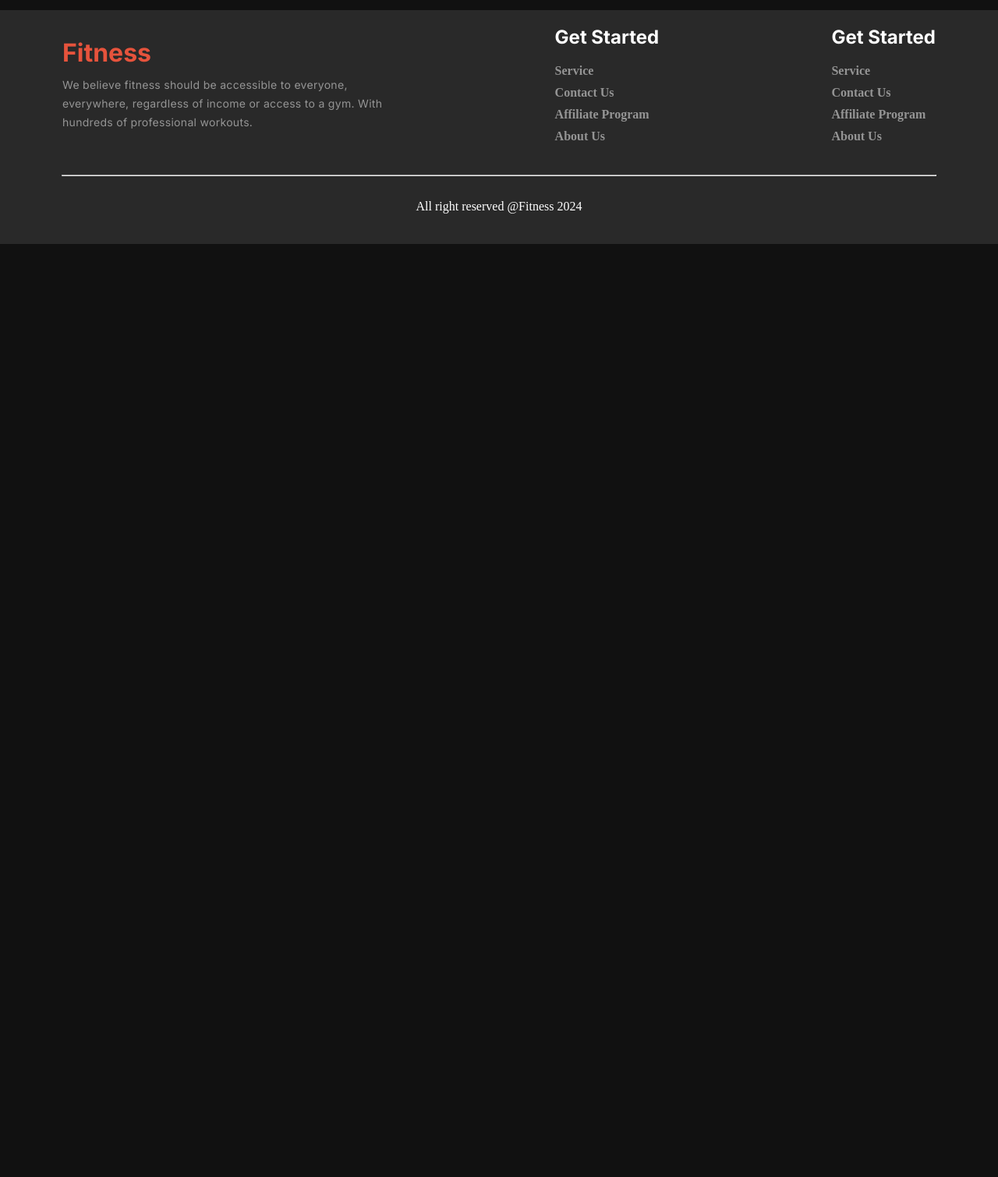
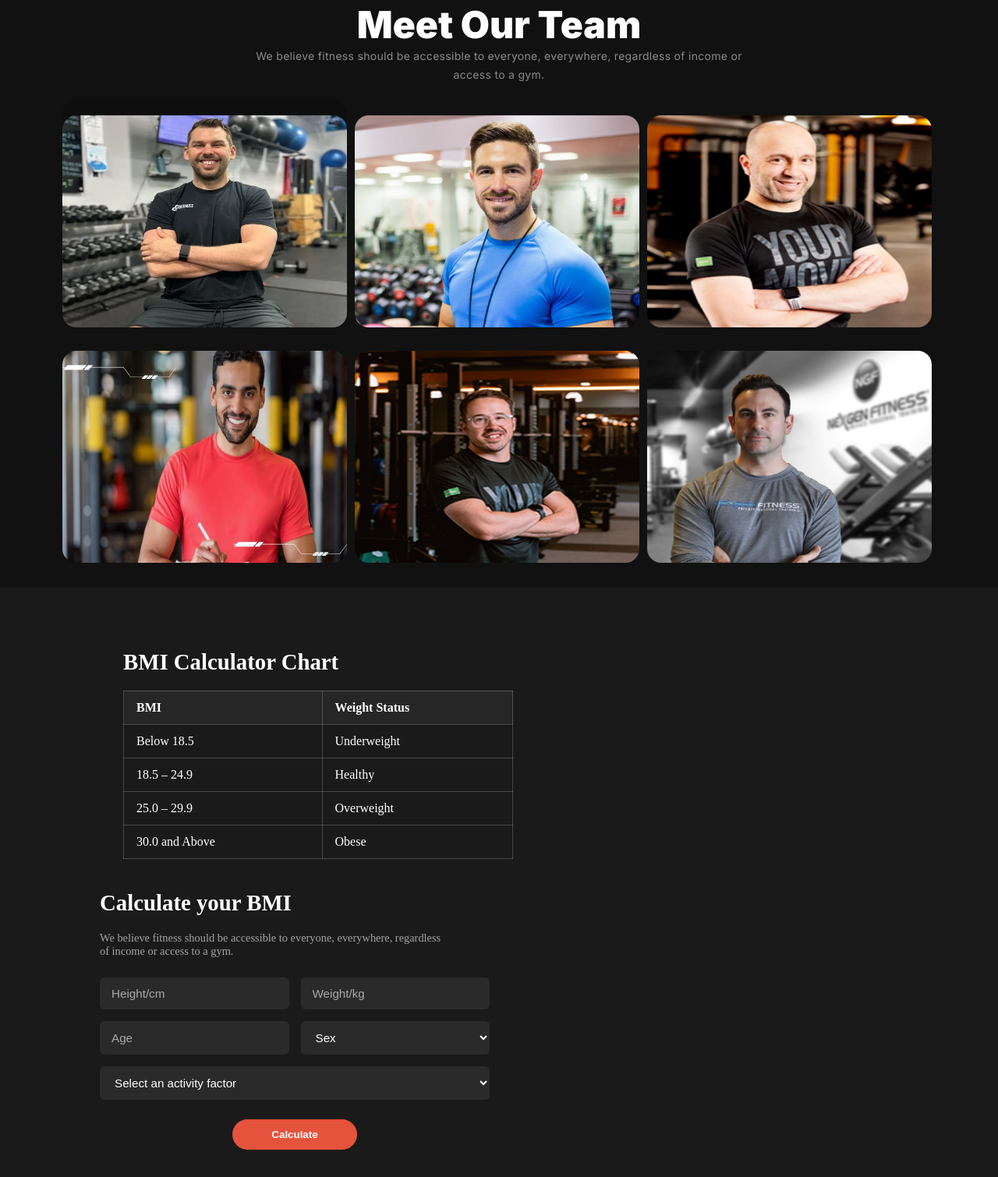
Before and after one commit to fazlerabbi13/Responsive-WebApp, a plain HTML site: page index.html in a window 1280 px wide. Shown: the part 1510-3020 px from the top of the page at 78% size. Before the commit the page ends 1823 px from the top, so only its background shows below. Drawn offline with Linux system fonts and the light colour scheme; a web font is replaced by a local one.

Commit message:
BMI section is completed.

```diff
--- a/index.html
+++ b/index.html
@@ -143,6 +143,94 @@
                 <img class="run-image" src="images/run.jpg" alt="">
             </div>
         </section>
+
+        <!-- meet section -->
+
+        <section class="meet">
+            <div class="meet-content">
+                <div class="meet-h-p">
+                    <h1 class="meet-h">Meet Our Team</h1>
+                    <p class="meet-p">
+                        We believe fitness should be accessible to everyone, everywhere, regardless of income or <br>
+                        access to a gym.
+                    </p>
+                </div>
+                <div class="meet-img">
+                    <img class="meet-img" src="images/trainer1.png" alt="">
+                    <img class="meet-img" src="images/trainer2.png" alt="">
+                    <img class="meet-img" src="images/trainer3.png" alt="">
+                    <img class="meet-img" src="images/trainer4.png" alt="">
+                    <img class="meet-img" src="images/trainer5.png" alt="">
+                    <img class="meet-img" src="images/trainer6.png" alt="">
+                </div>
+            </div>
+        </section>
+        <!-- BMI -->
+
+        <section class="bmi-section">
+  <div class="bmi-chart">
+    <h2>BMI Calculator Chart</h2>
+    <table>
+      <thead>
+        <tr>
+          <th>BMI</th>
+          <th>Weight Status</th>
+        </tr>
+      </thead>
+      <tbody>
+        <tr>
+          <td>Below 18.5</td>
+          <td>Underweight</td>
+        </tr>
+        <tr>
+          <td>18.5 – 24.9</td>
+          <td>Healthy</td>
+        </tr>
+        <tr>
+          <td>25.0 – 29.9</td>
+          <td>Overweight</td>
+        </tr>
+        <tr>
+          <td>30.0 and Above</td>
+          <td>Obese</td>
+        </tr>
+      </tbody>
+    </table>
+  </div>
+
+  <div class="bmi-calculator">
+    <h2>Calculate your BMI</h2>
+    <p>
+      We believe fitness should be accessible to everyone, everywhere, regardless of income or access to a gym.
+    </p>
+
+    <form class="bmi-form">
+      <div class="form-row">
+        <input type="number" placeholder="Height/cm" />
+        <input type="number" placeholder="Weight/kg" />
+      </div>
+      <div class="form-row">
+        <input type="number" placeholder="Age" />
+        <select>
+          <option>Sex</option>
+          <option>Male</option>
+          <option>Female</option>
+        </select>
+      </div>
+      <select class="activity">
+        <option>Select an activity factor</option>
+        <option>Sedentary</option>
+        <option>Lightly Active</option>
+        <option>Moderately Active</option>
+        <option>Very Active</option>
+      </select>
+
+      <button type="button" class="calculate-btn">Calculate</button>
+    </form>
+  </div>
+</section>
+
+
     </main>
     <footer class="footer">
         <div class="footer-contant">
@@ -156,9 +244,9 @@
                 <h2 class="hh1">Get Started</h2>
                 <div class="small-s">
                     <h4>Service</h4>
-                <h4>Contact Us</h4>
-                <h4>Affiliate Program</h4>
-                <h4>About Us </h4>
+                    <h4>Contact Us</h4>
+                    <h4>Affiliate Program</h4>
+                    <h4>About Us </h4>
                 </div>
             </div>
             <div>
--- a/styles/styles.css
+++ b/styles/styles.css
@@ -293,6 +293,158 @@ gap: 10px;
   text-align: left;
 }
 
+/* BMI section */
+.bmi-section {
+  display: flex;
+  justify-content: space-between;
+  align-items: flex-start;
+  gap: 40px;
+  background: #1a1a1a;
+  padding: 80px 10%;
+  color: white;
+  flex-wrap: wrap;
+}
+
+.bmi-chart,
+.bmi-calculator {
+  width: 500px;
+  margin-right: 60px;
+}
+.bmi-chart{
+  margin-left: 30px;
+}
+
+.bmi-chart h2,
+.bmi-calculator h2 {
+  font-size: 1.8rem;
+  font-weight: 700;
+  margin-bottom: 20px;
+}
+
+.bmi-chart table {
+  width: 100%;
+  border-collapse: collapse;
+  margin-top: 20px;
+}
+
+.bmi-chart th,
+.bmi-chart td {
+  border: 1px solid rgba(255, 255, 255, 0.2);
+  padding: 12px 16px;
+  text-align: left;
+}
+
+.bmi-chart th {
+  background: rgba(255, 255, 255, 0.05);
+}
+
+.bmi-calculator p {
+  color: rgba(255, 255, 255, 0.6);
+  font-size: 0.9rem;
+  margin-bottom: 25px;
+  max-width: 450px;
+}
+
+.bmi-form {
+  display: flex;
+  flex-direction: column;
+  gap: 15px;
+}
+
+.form-row {
+  display: flex;
+  gap: 15px;
+}
+
+.bmi-form input,
+.bmi-form select {
+  flex: 1;
+  background: #2a2a2a;
+  border: none;
+  padding: 12px 15px;
+  border-radius: 6px;
+  color: white;
+  font-size: 0.95rem;
+}
+
+.bmi-form input::placeholder {
+  color: rgba(255, 255, 255, 0.6);
+}
+
+.activity {
+  width: 100%;
+}
+
+.calculate-btn {
+  background: #e6533c;
+  border: none;
+  padding: 12px;
+  border-radius: 30px;
+  color: white;
+  font-weight: 600;
+  cursor: pointer;
+  width: 160px;
+  margin-top: 10px;
+  align-self: center;
+  transition: background 0.3s ease;
+}
+
+.calculate-btn:hover {
+  background: #ff6a4d;
+}
+
+/* meet section */
+.meet {
+  height: 750px;
+}
+
+.meet-content {
+  display: block;
+  justify-content: center;
+  align-items: center;
+  width: 1120px;
+  margin: 0 auto;
+  gap: 10px;
+}
+
+.meet-h-p {
+  margin-top: 20px;
+}
+
+.meet-h {
+  color: rgba(255, 255, 255, 1);
+  font-family: Inter;
+  font-size: 48px;
+  font-weight: 900;
+  line-height: 120%;
+  letter-spacing: 0%;
+  text-align: center;
+}
+
+.meet-p {
+  color: rgba(255, 255, 255, 0.5);
+  font-family: Inter;
+  font-size: 14px;
+  font-weight: 400;
+  line-height: 24px;
+  letter-spacing: 0.3px;
+  text-align: center;
+}
+
+.meet-img {
+  display: grid;
+  grid-template-columns: repeat(3, 1fr);
+  gap: 10px;
+  margin-top: 20px;
+}
+
+.meet-img {
+  width: 365px;
+  height: 272px;
+  border-radius: 18px;
+  background: rgba(0, 0, 0, 0.2);
+}
+
 /* footer */
 .footer {
   background: rgba(255, 255, 255, 0.1);
@@ -313,10 +465,12 @@ gap: 10px;
   font-family: Inter;
   color: rgba(230, 83, 60, 1);
 }
+
 .hh1 {
   margin-top: 20px;
   font-family: Inter;
 }
+
 .p {
   margin-top: 10px;
   color: rgba(255, 255, 255, 0.5);
```
